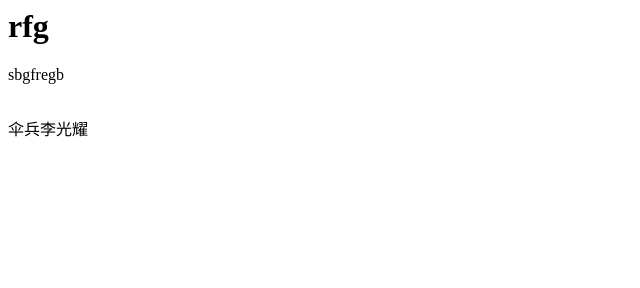
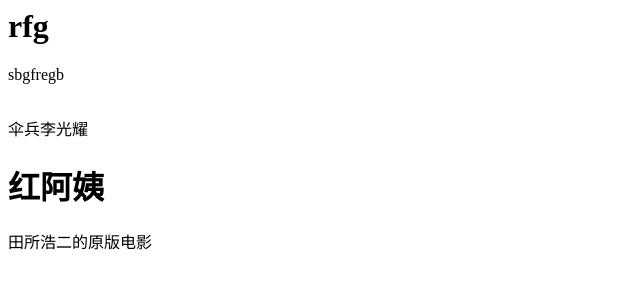
Before and after one commit to terry8848/terry8848.github.io, a plain HTML site: page index.html in a window 1280 px wide. Shown: the whole page, without its empty margins (0-640 px from the left). Drawn offline with Linux system fonts and the light colour scheme.

Commit message:
Update index.html

```diff
--- a/index.html
+++ b/index.html
@@ -1,6 +1,7 @@
-<title>rfrfg</title>
+<title>红阿姨</title>
 <h1>rfg</h1>
 <p>sbgfregb</p>
 <img href="willamsun.github.io/Homo.jpg">
 <p>伞兵李光耀</p>
-<img href="v2-ed57f797b0a294bf384a786c1a95e93c_720w/Homo.jpg">
+<h1>红阿姨</h1>
+<p>田所浩二的原版电影</p>
```
